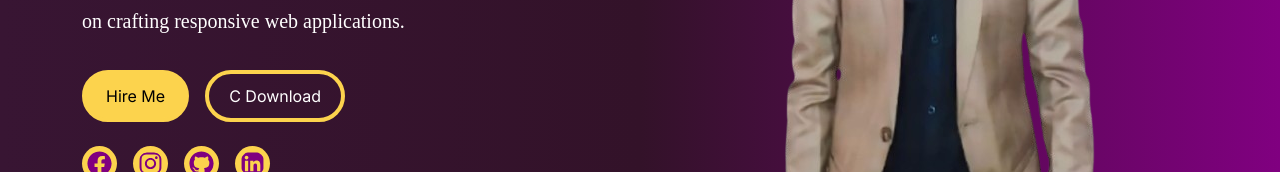
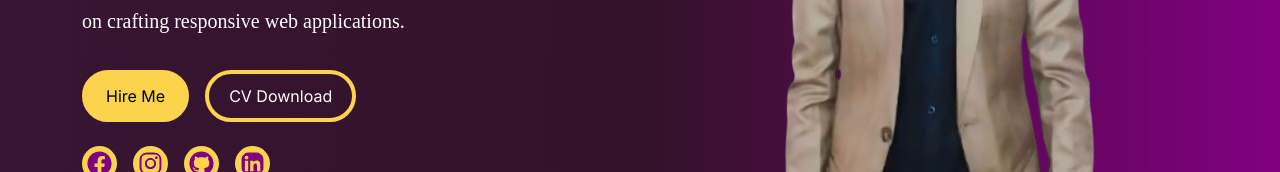
Before and after one commit to faizan-mati/nexPortfolio, a Next.js app: page / in a window 1280 px wide. Shown: the part 454-626 px from the top of the page. Built offline with nearby package versions, Linux system fonts and the light colour scheme.

Commit message:
Update Home.js

```diff
--- a/src/app/component/Home.js
+++ b/src/app/component/Home.js
@@ -40,7 +40,7 @@ export default function HomeCom() {
                 <button className="btn-custom">Hire Me</button>
               </a>
 
-              <button className="btn-custom1" onClick={downloadPdf}>C Download</button>
+              <button className="btn-custom1" onClick={downloadPdf}>CV Download</button>
 
             </div>
             <br />
```
